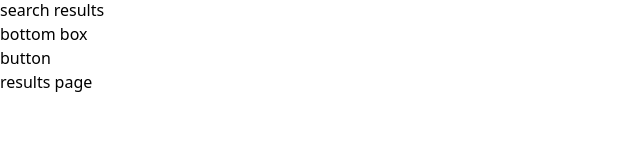
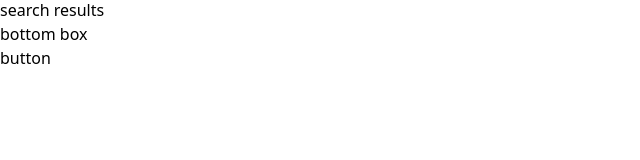
Before and after one commit to vileider/COORD_clone, a Next.js app: page / in a window 1280 px wide. Shown: the part 122-282 px from the top of the page, without its empty margins (0-640 px from the left). Built offline with nearby package versions, Linux system fonts and the light colour scheme.

Commit message:
Removes router code from app

```diff
--- a/src/pages/_app.tsx
+++ b/src/pages/_app.tsx
@@ -2,15 +2,9 @@ import "@/styles/globals.css";
 import "@/styles/_app.css";
 
 import type { AppProps } from 'next/app'
-import { useRouter } from 'next/router'
 
 export default function App({ Component, pageProps }: AppProps) {
-  const router = useRouter()
 
-  return(
-  <>
-  <Component {...pageProps} />
-  <button type="button" onClick={() => router.push('/results')}> results page </button>
-  </>
-  )
+  return <Component {...pageProps} />
+
 };
```
